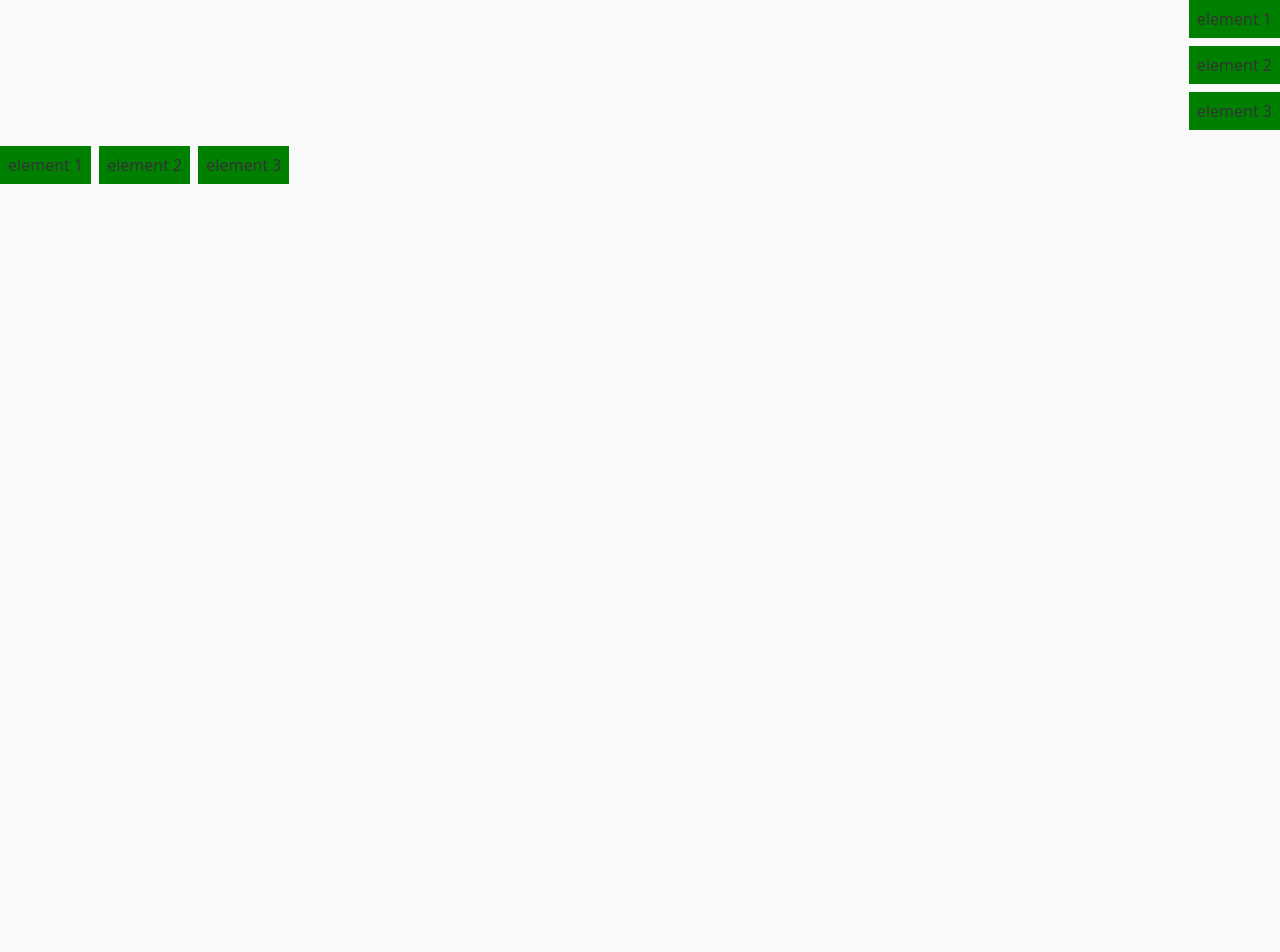
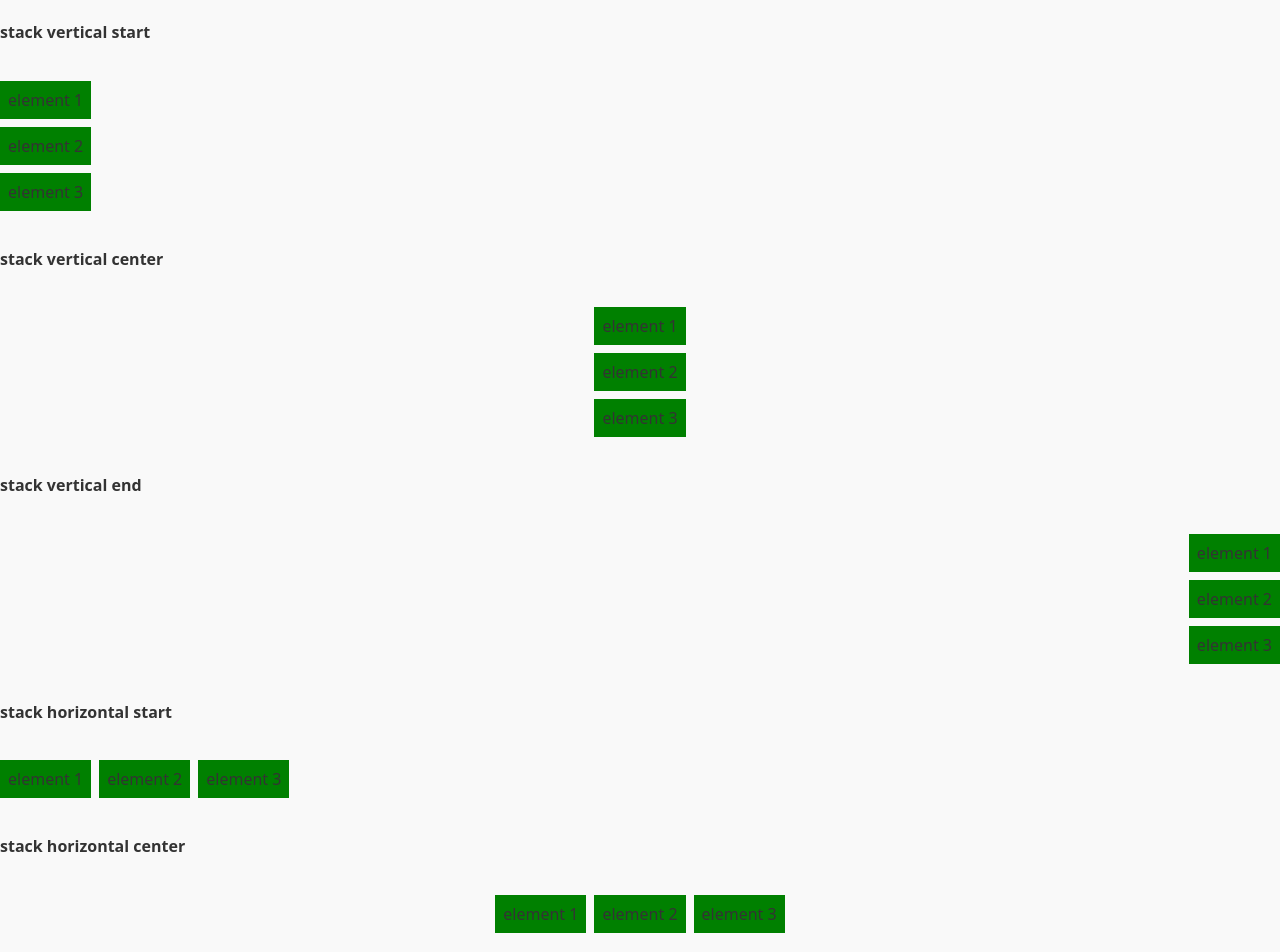
Before and after one commit to robinjac/R4, a SvelteKit app: page / in a window 1280 px wide. Shown: the top 952 px of the page. Before the commit the page ends 800 px from the top, so only its background shows below. Built offline with nearby package versions, Linux system fonts and the light colour scheme.

Commit message:
Remove stretch and set always align hoizontally

```diff
--- a/src/components/Stack.svelte
+++ b/src/components/Stack.svelte
@@ -5,18 +5,19 @@
     type Props = {
         gap?: Spacing;
         vertical?: boolean;
-        align?: "start" | "center" | "end" | "stretch";
+        align?: "start" | "center" | "end";
         children: Snippet;
     };
 
-    const { children, gap, vertical = false, align = "stretch" }: Props = $props();
+    const { children, gap, vertical = false, align }: Props = $props();
 </script>
 
 <div
     style:display="flex"
     style:gap={gap ? `var(--size-${gap})` : "0"}
     style:flex-direction={vertical ? "column" : "row"}
-    style:align-items={align}
+    style:align-items={vertical && align ? align : "stretch"}
+    style:justify-content={vertical ? "start" : align ?? "start"}
     style:flex-wrap="wrap"
 >
     {@render children()}
--- a/src/routes/+page.svelte
+++ b/src/routes/+page.svelte
@@ -5,12 +5,38 @@
 </script>
 
 <Stack vertical gap="s">
+  <h4>stack vertical start</h4>
+  <Stack gap="xxs" vertical align="start">
+    <View padding="xxs" border background="green">element 1</View>
+    <View padding="xxs" border background="green">element 2</View>
+    <View padding="xxs" border background="green">element 3</View>
+  </Stack>
+  <h4>stack vertical center</h4>
+  <Stack gap="xxs" vertical align="center">
+    <View padding="xxs" border background="green">element 1</View>
+    <View padding="xxs" border background="green">element 2</View>
+    <View padding="xxs" border background="green">element 3</View>
+  </Stack>
+  <h4>stack vertical end</h4>
   <Stack gap="xxs" vertical align="end">
     <View padding="xxs" border background="green">element 1</View>
     <View padding="xxs" border background="green">element 2</View>
     <View padding="xxs" border background="green">element 3</View>
   </Stack>
-  <Stack gap="xxs">
+  <h4>stack horizontal start</h4>
+  <Stack gap="xxs" align="start">
+    <View padding="xxs" border background="green">element 1</View>
+    <View padding="xxs" border background="green">element 2</View>
+    <View padding="xxs" border background="green">element 3</View>
+  </Stack>
+  <h4>stack horizontal center</h4>
+  <Stack gap="xxs" align="center">
+    <View padding="xxs" border background="green">element 1</View>
+    <View padding="xxs" border background="green">element 2</View>
+    <View padding="xxs" border background="green">element 3</View>
+  </Stack>
+  <h4>stack horizontal end</h4>
+  <Stack gap="xxs" align="end">
     <View padding="xxs" border background="green">element 1</View>
     <View padding="xxs" border background="green">element 2</View>
     <View padding="xxs" border background="green">element 3</View>
```
